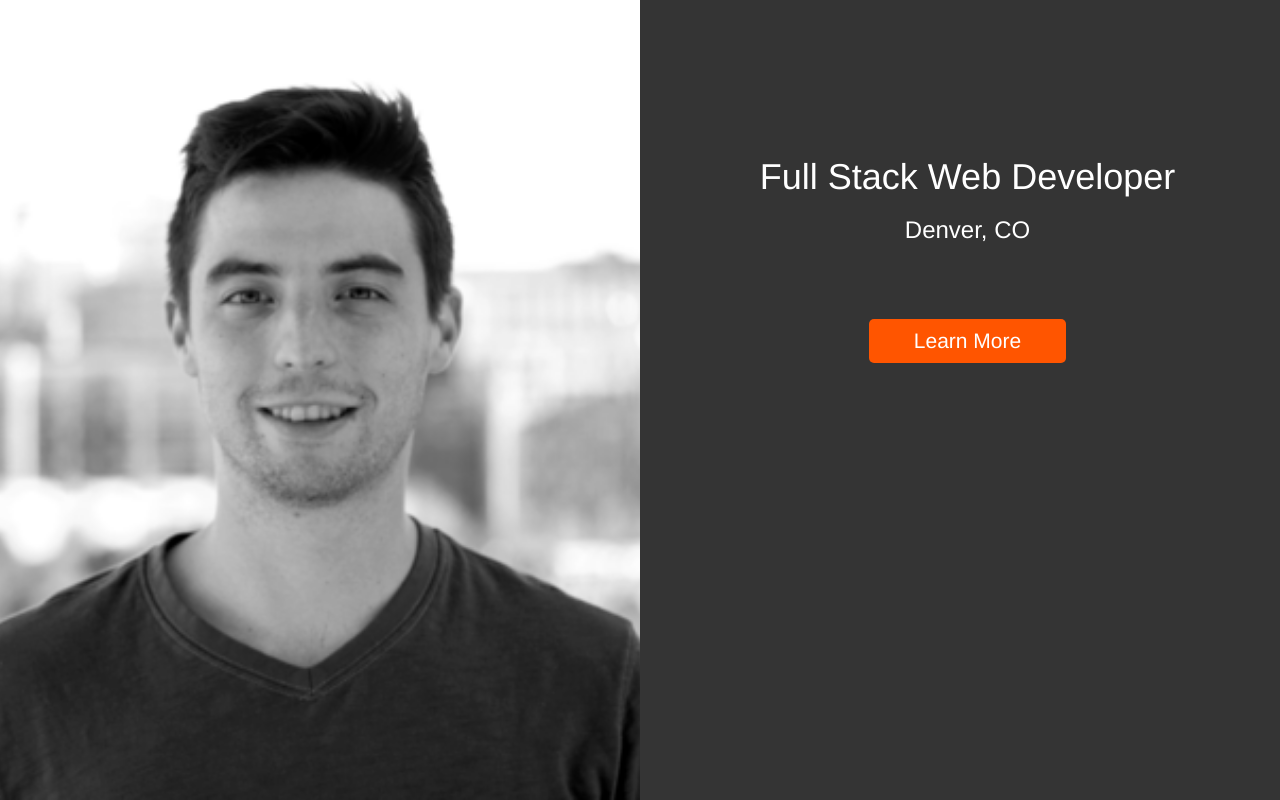
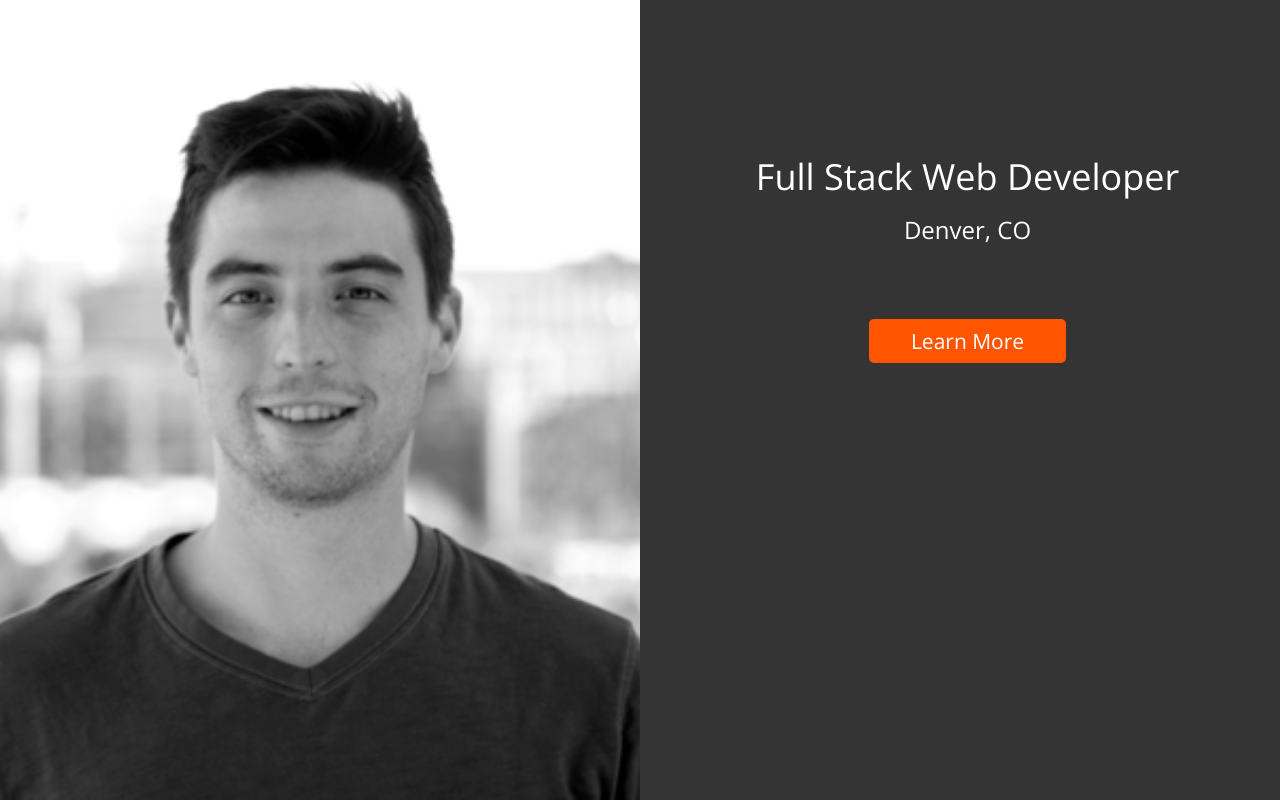
Before and after one commit to silverjosh90/Portfolio-Frontend, a plain HTML site: page index.html in a window 1280 px wide. Drawn offline with nearby package versions, Linux system fonts and the light colour scheme; some packages are replaced by stand-ins of ours; a script that the page names is missing.

Commit message:
changed font

```diff
--- a/css/style.css
+++ b/css/style.css
@@ -1,6 +1,7 @@
 body {
-  height: 100vh;3
+  height: 100vh;
   width: 100%;
+  font-family: 'Open Sans', sans-serif;
 }
 #wrapper {
     padding-left: 0;
--- a/index.html
+++ b/index.html
@@ -7,6 +7,7 @@
   <link rel="stylesheet" href="https://cdnjs.cloudflare.com/ajax/libs/normalize/3.0.3/normalize.min.css">
   <link rel="stylesheet" href="https://netdna.bootstrapcdn.com/bootstrap/3.0.3/css/bootstrap.min.css">
   <link rel="stylesheet" href="https://maxcdn.bootstrapcdn.com/font-awesome/4.5.0/css/font-awesome.min.css">
+  <link href='https://fonts.googleapis.com/css?family=Open+Sans' rel='stylesheet' type='text/css'>
   <link rel="stylesheet" href="css/style.css" media="screen" title="no title" charset="utf-8">
 </head>
 
```
